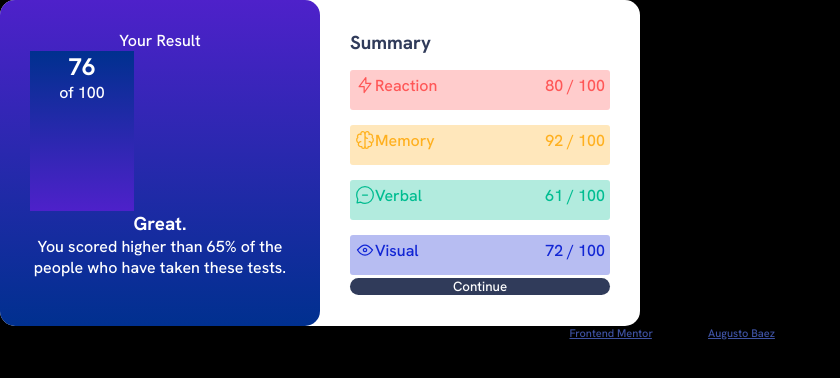
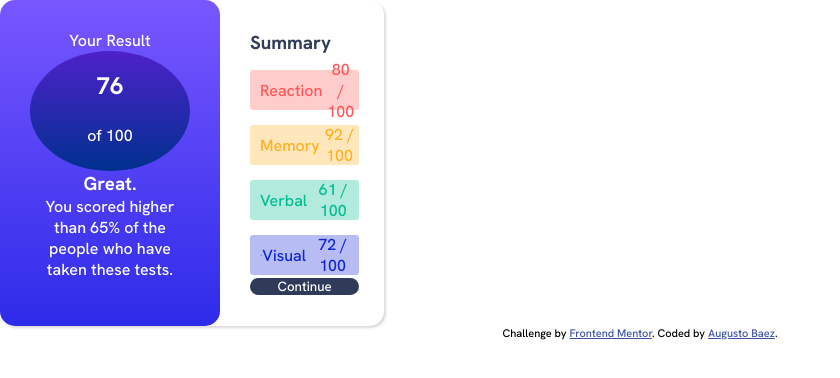
Before and after one commit to AugustoBaez/results-summary-component, a plain HTML site: page index.html in a window 1280 px wide. Shown: the whole page, without its empty margins (0-840 px from the left). Drawn offline with Linux system fonts and the light colour scheme.

Commit message:
cambios en css

```diff
--- a/styles.css
+++ b/styles.css
@@ -3,34 +3,37 @@
   margin: 0;
   font-family: "Hanken Grotesk", sans-serif;
 }
-body {
-  background-color: black;
-  align-items: center;
-}
 
 .container {
   background-color: white;
-  width: 50%;
+  width: 30%;
   height: 100%;
   display: flex;
   border-radius: 15px;
+  box-shadow: rgba(0, 0, 0, 0.15) 1.95px 1.95px 2.6px;
 }
 .circle {
-  width: 40%;
-  height: 60%;
+  width: 140px;
+  padding: 10px;
   background-color: #4e21ca;
-  background-image: linear-gradient(0deg, #4e21ca 0%, #00308f 100%);
-/*   border-radius: 50%; */
+  background-image: linear-gradient(0deg, #00308f 0%, #4e21ca 100%);
+  border-radius: 50%;
+  line-height: 50px;
+}
+.circle h1 p {
+  line-height: 1.5;
+  display: inline-block;
+  vertical-align: middle;
 }
 .left {
   padding: 30px;
-  background-color: #00308f;
-  background-image: linear-gradient(0deg, #00308f 0%, #4e21ca 100%);
+  background-color: #2e2be9;
+  background-image: linear-gradient(0deg, #2e2be9 0%, #7857ff 100%);
   width: 50%;
   border-radius: 15px;
   text-align: center;
   height: auto;
-  color: white
+  color: white;
 }
 
 .right {
@@ -62,8 +65,15 @@ section {
 .verbal,
 .visual {
   display: flex;
+  align-items: center;
+  padding: 5px;
 }
 
+svg {
+  width: 50%;
+  height: 70%;
+  align-items: center;
+}
 .reaction {
   background-color: hsla(0, 100%, 67%, 0.3);
 }
```
